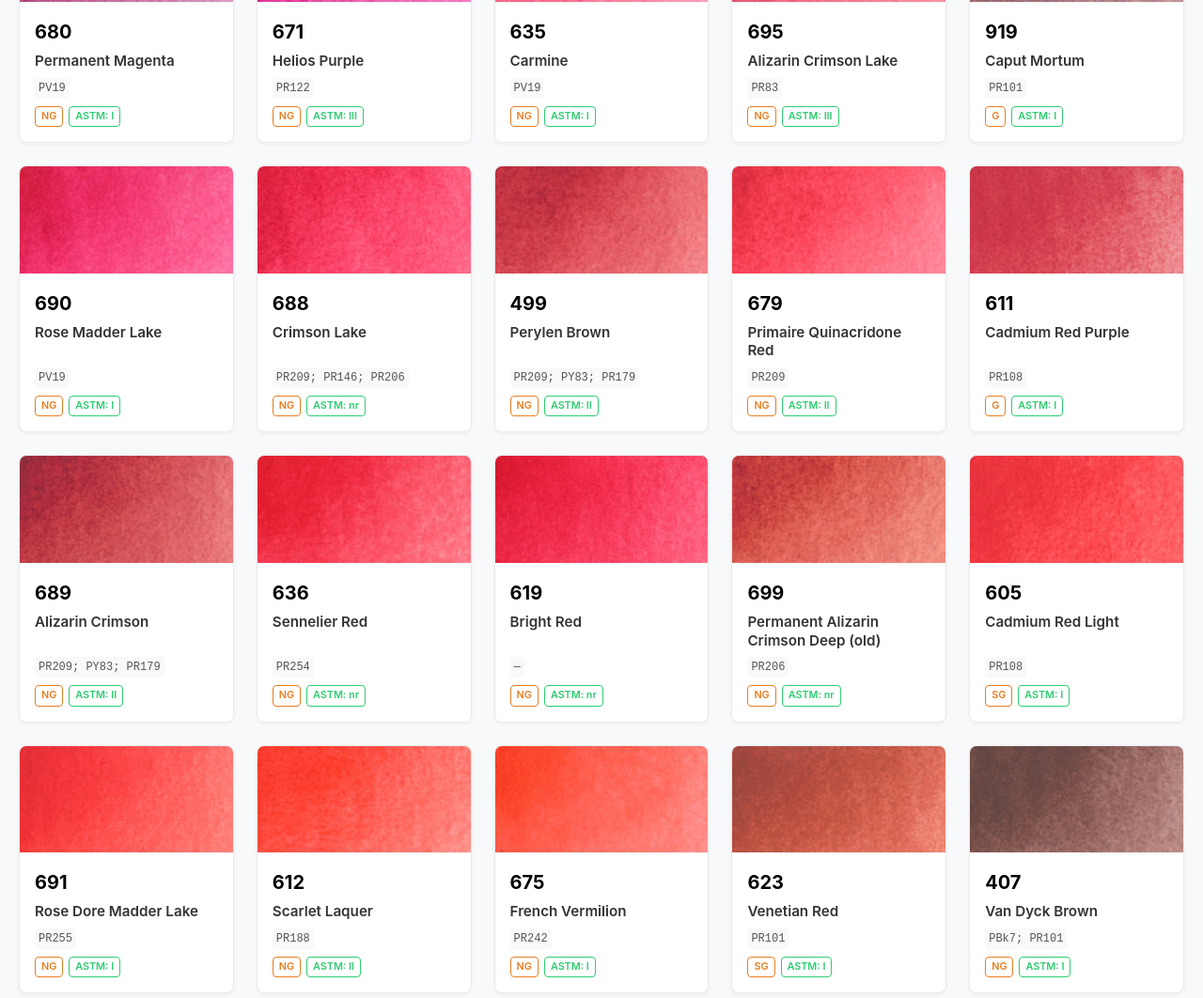
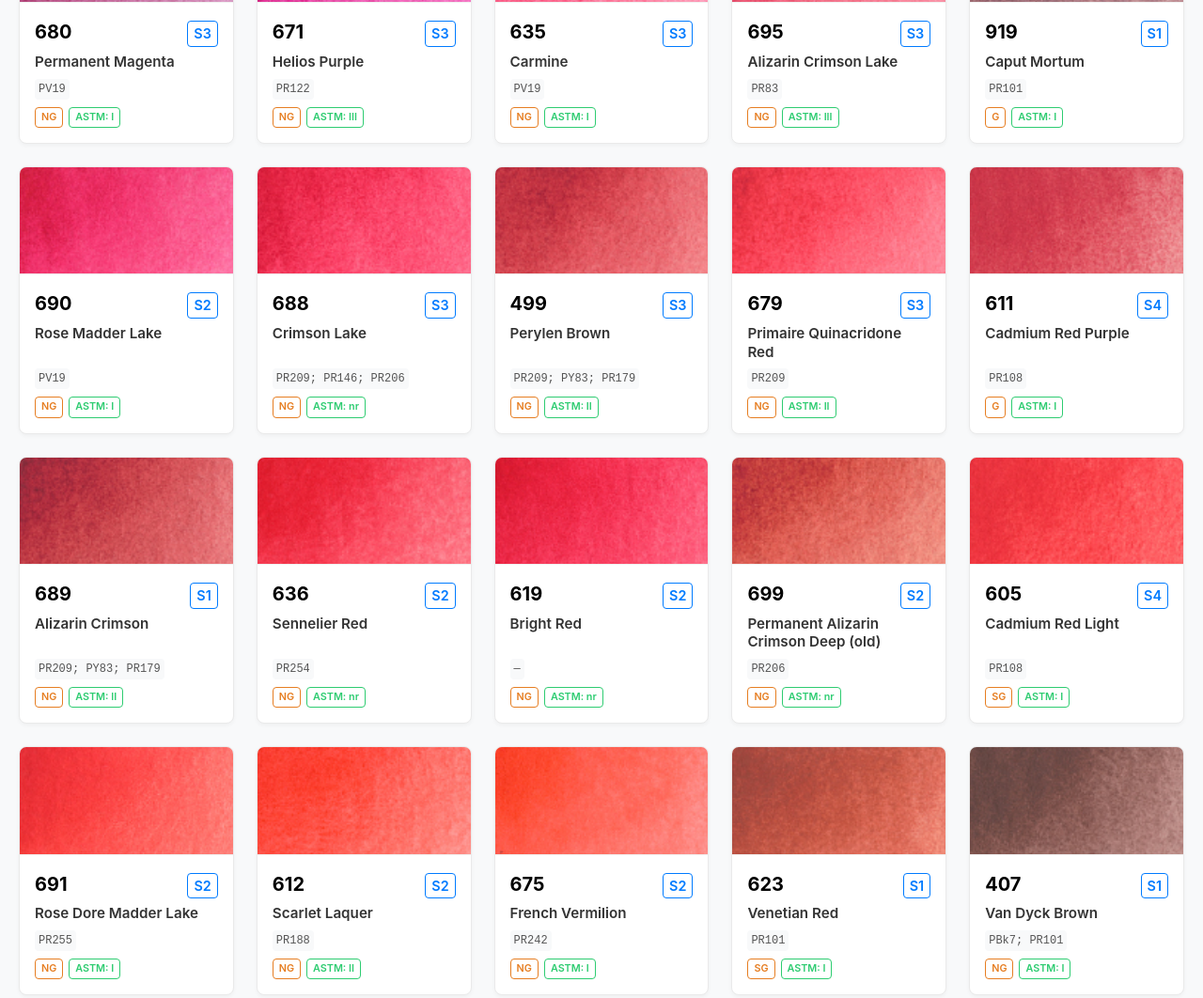
Before and after one commit to 142tony/Sennelier-l-Aquarelle-Color-chart, a plain HTML site: page index.html in a window 1280 px wide. Shown: the part 360-1422 px from the top of the page at 94% size. Drawn offline with Linux system fonts and the light colour scheme.

```diff
--- a/index.html
+++ b/index.html
@@ -197,6 +197,7 @@
 
         .badge-astm { color: #2ecc71; border-color: #2ecc71; }
         .badge-prop { color: #e67e22; border-color: #e67e22; }
+        .badge-series { color: #007bff; border-color: #007bff; }
 
         .no-result {
             grid-column: 1 / -1;
@@ -249,106 +250,106 @@
      * 解析自您提供的清單，已處理 Pigments 與 ASTM 格式
      */
     const colorData = [
-        { id: '680', name: 'Permanent Magenta', pigment: 'PV19', prop: 'NG', astm: 'I' },
-        { id: '671', name: 'Helios Purple', pigment: 'PR122', prop: 'NG', astm: 'III' },
-        { id: '635', name: 'Carmine', pigment: 'PV19', prop: 'NG', astm: 'I' },
-        { id: '695', name: 'Alizarin Crimson Lake', pigment: 'PR83', prop: 'NG', astm: 'III' },
-        { id: '919', name: 'Caput Mortum', pigment: 'PR101', prop: 'G', astm: 'I' },
-        { id: '690', name: 'Rose Madder Lake', pigment: 'PV19', prop: 'NG', astm: 'I' },
-        { id: '688', name: 'Crimson Lake', pigment: 'PR209; PR146; PR206', prop: 'NG', astm: 'nr' },
-        { id: '499', name: 'Perylen Brown', pigment: 'PR209; PY83; PR179', prop: 'NG', astm: 'II' },
-        { id: '679', name: 'Primaire Quinacridone Red', pigment: 'PR209', prop: 'NG', astm: 'II' },
-        { id: '611', name: 'Cadmium Red Purple', pigment: 'PR108', prop: 'G', astm: 'I' },
-        { id: '689', name: 'Alizarin Crimson', pigment: 'PR209; PY83; PR179', prop: 'NG', astm: 'II' },
-        { id: '636', name: 'Sennelier Red', pigment: 'PR254', prop: 'NG', astm: 'nr' },
-        { id: '619', name: 'Bright Red', pigment: '—', prop: 'NG', astm: 'nr' },
-        { id: '699', name: 'Permanent Alizarin Crimson Deep (old)', pigment: 'PR206', prop: 'NG', astm: 'nr' },
-        { id: '605', name: 'Cadmium Red Light', pigment: 'PR108', prop: 'SG', astm: 'I' },
-        { id: '691', name: 'Rose Dore Madder Lake', pigment: 'PR255', prop: 'NG', astm: 'I' },
-        { id: '612', name: 'Scarlet Laquer', pigment: 'PR188', prop: 'NG', astm: 'II' },
-        { id: '675', name: 'French Vermilion', pigment: 'PR242', prop: 'NG', astm: 'I' },
-        { id: '623', name: 'Venetian Red', pigment: 'PR101', prop: 'SG', astm: 'I' },
-        { id: '407', name: 'Van Dyck Brown', pigment: 'PBk7; PR101', prop: 'NG', astm: 'I' },
-        { id: '211', name: 'Burnt Sienna', pigment: 'PBr7', prop: 'SG', astm: 'I' },
-        { id: '641', name: 'Sennelier Orange', pigment: 'PO73', prop: 'NG', astm: 'nr' },
-        { id: '645', name: 'Chinese Orange', pigment: 'PY150; PR209; PBr23', prop: 'NG', astm: 'I' },
-        { id: '435', name: 'Transparent Brown', pigment: 'PBk7; PR101', prop: 'G', astm: 'I' },
-        { id: '202', name: 'Burnt Umber', pigment: 'PBr7', prop: 'SG', astm: 'I' },
-        { id: '640', name: 'Red Orange', pigment: 'PO43; PY83', prop: 'NG', astm: 'I' },
-        { id: '440', name: 'Warm Sepia', pigment: 'PBr7; PBk7', prop: 'G', astm: 'I' },
-        { id: '537', name: 'Cadmium Yellow Orange', pigment: 'PY35; PO20', prop: 'NG', astm: 'II' },
-        { id: '599', name: 'Quinacridone Gold', pigment: 'PR101; PY150; PR206', prop: 'SG', astm: 'nr' },
-        { id: '257', name: 'Gold Ochre', pigment: 'PY119; PY42; PY83', prop: 'NG', astm: 'nr' },
-        { id: '755', name: 'Ivory Black', pigment: 'PBk9', prop: 'G', astm: 'I' },
-        { id: '208', name: 'Raw Sienna', pigment: 'PBr7', prop: 'SG', astm: 'I' },
-        { id: '205', name: 'Raw Umber', pigment: 'PBr7', prop: 'SG', astm: 'I' },
-        { id: '533', name: 'Cadmium Yellow Deep', pigment: 'PY35', prop: 'NG', astm: 'I' },
-        { id: '753', name: 'Lamp Black', pigment: 'PBk9; PY43', prop: 'G', astm: 'I' },
-        { id: '705', name: 'Warm Grey', pigment: 'PW6; PY42; PBk11; PR101', prop: 'NG', astm: 'I' },
-        { id: '252', name: 'Yellow Ochre', pigment: 'PY43', prop: 'SG', astm: 'I' },
-        { id: '443', name: 'Raw Sepia', pigment: 'PBr7; PBk7', prop: 'SG', astm: 'I' },
-        { id: '254', name: 'Light Yellow Ochre', pigment: 'PY42; PY150', prop: 'SG', astm: 'I' },
-        { id: '566', name: 'Naples Yellow Deep', pigment: 'PBr24', prop: 'G', astm: 'I' },
-        { id: '565', name: 'French Ochre', pigment: 'PY3; PY150; PBr23; PBr7', prop: 'NG', astm: 'I' },
-        { id: '579', name: 'Sennelier Yellow Deep', pigment: 'PY83; PY153', prop: 'NG', astm: 'I' },
-        { id: '517', name: 'Indian Yellow', pigment: 'PY154; PY153', prop: 'NG', astm: 'II' },
-        { id: '567', name: 'Naples Yellow', pigment: 'PY35; PW6; PW4', prop: 'NG', astm: 'I' },
-        { id: '116', name: 'Titanium White', pigment: 'PW6', prop: 'NG', astm: 'I' },
-        { id: '857', name: 'Brown Green', pigment: 'PY129', prop: 'NG', astm: 'nr' },
-        { id: '578', name: 'Sennelier Yellow Light', pigment: 'PY153', prop: 'NG', astm: 'I' },
-        { id: '445', name: 'Brown Pink', pigment: 'PY150; PG7; PBr23', prop: 'NG', astm: 'nr' },
-        { id: '561', name: 'Yellow Lake', pigment: 'PY150', prop: 'SG', astm: 'I' },
-        { id: '112', name: 'Chinese White', pigment: 'PW4', prop: 'NG', astm: 'I' },
-        { id: '587', name: 'Yellow Sophie', pigment: 'PY93', prop: 'NG', astm: 'nr' },
-        { id: '529', name: 'Cadmium Yellow Light', pigment: 'PY35', prop: 'NG', astm: 'I' },
-        { id: '574', name: 'Primary Yellow', pigment: 'PY74', prop: 'NG', astm: 'nr' },
-        { id: '559', name: 'Aureoline', pigment: 'PY40', prop: 'NG', astm: 'II' },
-        { id: '535', name: 'Cadmium Lemon Yellow', pigment: 'PY35', prop: 'NG', astm: 'I' },
-        { id: '576', name: 'Nickel Yellow', pigment: 'PY53', prop: 'G', astm: 'I' },
-        { id: '501', name: 'Lemon Yellow', pigment: 'PY3', prop: 'NG', astm: 'II' },
-        { id: '813', name: 'Olive Green', pigment: 'PY150; PG36; PBr23', prop: 'NG', astm: 'nr' },
-        { id: '709', name: 'Sennelier Grey', pigment: 'PW6; PBk9; PG17', prop: 'NG', astm: 'nr' },
-        { id: '213', name: 'Green Earth', pigment: 'PBr7', prop: 'G', astm: 'I' },
-        { id: '871', name: 'Bright Yellow Green', pigment: 'PG7; PY3', prop: 'NG', astm: 'II' },
-        { id: '819', name: 'Sap Green', pigment: 'PB29; PY153', prop: 'NG', astm: 'II' },
-        { id: '805', name: 'Phthalo Green Light', pigment: 'PG7; PY153', prop: 'NG', astm: 'II' },
-        { id: '815', name: 'Chromium Oxide Green', pigment: 'PG17', prop: 'G', astm: 'I' },
-        { id: '809', name: "Hooker's Green", pigment: 'PY83; PG36', prop: 'NG', astm: 'nr' },
-        { id: '823', name: 'Cadmium Green Light', pigment: 'PG7; PY35', prop: 'NG', astm: 'I' },
-        { id: '817', name: 'Sennelier Green', pigment: 'PG36', prop: 'NG', astm: 'I' },
-        { id: '847', name: 'Emerald Green', pigment: 'PG36', prop: 'NG', astm: 'I' },
-        { id: '899', name: 'Forest Green', pigment: 'PBk7; PG7; PY42', prop: 'NG', astm: 'I' },
-        { id: '837', name: 'Viridian Green', pigment: 'PG18; PG7', prop: 'G', astm: 'I' },
-        { id: '203', name: 'Greenish Umber', pigment: 'PB60; PBk7; PY83', prop: 'SG', astm: 'I' },
-        { id: '807', name: 'Phthalo Green Deep', pigment: 'PB15:3; PG7', prop: 'NG', astm: 'II' },
-        { id: '856', name: 'Cobalt Green', pigment: 'PB36', prop: 'G', astm: 'I' },
-        { id: '341', name: 'Phthalocyanine Turquoise', pigment: 'PB15:3; PG7', prop: 'NG', astm: 'II' },
-        { id: '843', name: 'Turquoise Green', pigment: 'PG50', prop: 'G', astm: 'nr' },
-        { id: '344', name: 'Cinereous Blue', pigment: 'PB15:3; PW4', prop: 'NG', astm: 'II' },
-        { id: '302', name: 'Cerulean Blue (2024)', pigment: 'PB35', prop: 'G', astm: 'I' },
-        { id: '302', name: 'Cerulean Blue', pigment: 'PB28', prop: 'G', astm: 'I' },
-        { id: '305', name: 'Cerulean Blue Red Shade (2024)', pigment: 'PB35', prop: 'G', astm: 'I' },
-        { id: '305', name: 'Cerulean Blue Red Shade', pigment: 'PB28', prop: 'G', astm: 'I' },
-        { id: '308', name: 'Indigo', pigment: 'PB60; PB15:1; PBk7', prop: 'NG', astm: 'II' },
-        { id: '326', name: 'Phthalocyanine Blue', pigment: 'PB15:3', prop: 'NG', astm: 'II' },
-        { id: '318', name: 'Prussian Blue', pigment: 'PB27', prop: 'NG', astm: 'I' },
-        { id: '707', name: 'Light Grey', pigment: 'PW6; PB29; PBk7', prop: 'NG', astm: 'I' },
-        { id: '307', name: 'Cobalt Blue', pigment: 'PB28', prop: 'G', astm: 'I' },
-        { id: '322', name: 'Royal Blue', pigment: 'PB15:6; PW6; PB29', prop: 'NG', astm: 'II' },
-        { id: '312', name: 'Ultramarine Light', pigment: 'PB29', prop: 'SG', astm: 'I' },
-        { id: '309', name: 'Cobalt Deep', pigment: 'PB72', prop: 'G', astm: 'nr' },
-        { id: '315', name: 'Ultramarine Deep', pigment: 'PB29', prop: 'SG', astm: 'I' },
-        { id: '314', name: 'French Ultramarine Blue', pigment: 'PB29; PV15', prop: 'SG', astm: 'I' },
-        { id: '399', name: 'Blue Sennelier', pigment: 'PB15:6', prop: 'NG', astm: 'II' },
-        { id: '395', name: 'Blue Indanthrene', pigment: 'PB60', prop: 'NG', astm: 'nr' },
-        { id: '703', name: "Payne's Grey", pigment: 'PV19; PB15:1; PBk7', prop: 'NG', astm: 'I' },
-        { id: '903', name: 'Blue Violet', pigment: 'PV15', prop: 'G', astm: 'I' },
-        { id: '917', name: 'Dioxazine Purple', pigment: 'PV23', prop: 'NG', astm: 'III' },
-        { id: '905', name: 'Red Violet', pigment: 'PV16', prop: 'G', astm: 'I' },
-        { id: '913', name: 'Cobalt Violet Deep Hue', pigment: 'PR122; PV16', prop: 'SG', astm: 'II' },
-        { id: '931', name: 'Neutral Tint', pigment: 'PB60; PBk7; PR209', prop: 'NG', astm: 'nr' },
-        { id: '911', name: 'Cobalt Violet Light Hue', pigment: 'PR122; PV16; PW6', prop: 'NG', astm: 'II' },
-        { id: '659', name: 'Opera Rose', pigment: 'PR81:1', prop: 'SG', astm: 'nr' }
+        { id: '680', name: 'Permanent Magenta', pigment: 'PV19', prop: 'NG', astm: 'I', series: 'S3' },
+        { id: '671', name: 'Helios Purple', pigment: 'PR122', prop: 'NG', astm: 'III', series: 'S3' },
+        { id: '635', name: 'Carmine', pigment: 'PV19', prop: 'NG', astm: 'I', series: 'S3' },
+        { id: '695', name: 'Alizarin Crimson Lake', pigment: 'PR83', prop: 'NG', astm: 'III', series: 'S3' },
+        { id: '919', name: 'Caput Mortum', pigment: 'PR101', prop: 'G', astm: 'I', series: 'S1' },
+        { id: '690', name: 'Rose Madder Lake', pigment: 'PV19', prop: 'NG', astm: 'I', series: 'S2' },
+        { id: '688', name: 'Crimson Lake', pigment: 'PR209; PR146; PR206', prop: 'NG', astm: 'nr', series: 'S3' },
+        { id: '499', name: 'Perylen Brown', pigment: 'PR209; PY83; PR179', prop: 'NG', astm: 'II', series: 'S3' },
+        { id: '679', name: 'Primaire Quinacridone Red', pigment: 'PR209', prop: 'NG', astm: 'II', series: 'S3' },
+        { id: '611', name: 'Cadmium Red Purple', pigment: 'PR108', prop: 'G', astm: 'I', series: 'S4' },
+        { id: '689', name: 'Alizarin Crimson', pigment: 'PR209; PY83; PR179', prop: 'NG', astm: 'II', series: 'S1' },
+        { id: '636', name: 'Sennelier Red', pigment: 'PR254', prop: 'NG', astm: 'nr', series: 'S2' },
+        { id: '619', name: 'Bright Red', pigment: '—', prop: 'NG', astm: 'nr', series: 'S2' },
+        { id: '699', name: 'Permanent Alizarin Crimson Deep (old)', pigment: 'PR206', prop: 'NG', astm: 'nr', series: 'S2' },
+        { id: '605', name: 'Cadmium Red Light', pigment: 'PR108', prop: 'SG', astm: 'I', series: 'S4' },
+        { id: '691', name: 'Rose Dore Madder Lake', pigment: 'PR255', prop: 'NG', astm: 'I', series: 'S2' },
+        { id: '612', name: 'Scarlet Laquer', pigment: 'PR188', prop: 'NG', astm: 'II', series: 'S2' },
+        { id: '675', name: 'French Vermilion', pigment: 'PR242', prop: 'NG', astm: 'I', series: 'S2' },
+        { id: '623', name: 'Venetian Red', pigment: 'PR101', prop: 'SG', astm: 'I', series: 'S1' },
+        { id: '407', name: 'Van Dyck Brown', pigment: 'PBk7; PR101', prop: 'NG', astm: 'I', series: 'S1' },
+        { id: '211', name: 'Burnt Sienna', pigment: 'PBr7', prop: 'SG', astm: 'I', series: 'S1' },
+        { id: '641', name: 'Sennelier Orange', pigment: 'PO73', prop: 'NG', astm: 'nr', series: 'S2' },
+        { id: '645', name: 'Chinese Orange', pigment: 'PY150; PR209; PBr23', prop: 'NG', astm: 'I', series: 'S3' },
+        { id: '435', name: 'Transparent Brown', pigment: 'PBk7; PR101', prop: 'G', astm: 'I', series: 'S1' },
+        { id: '202', name: 'Burnt Umber', pigment: 'PBr7', prop: 'SG', astm: 'I', series: 'S1' },
+        { id: '640', name: 'Red Orange', pigment: 'PO43; PY83', prop: 'NG', astm: 'I', series: 'S3' },
+        { id: '440', name: 'Warm Sepia', pigment: 'PBr7; PBk7', prop: 'G', astm: 'I', series: 'S1' },
+        { id: '537', name: 'Cadmium Yellow Orange', pigment: 'PY35; PO20', prop: 'NG', astm: 'II', series: 'S4' },
+        { id: '599', name: 'Quinacridone Gold', pigment: 'PR101; PY150; PR206', prop: 'SG', astm: 'nr', series: 'S3' },
+        { id: '257', name: 'Gold Ochre', pigment: 'PY119; PY42; PY83', prop: 'NG', astm: 'nr', series: 'S1' },
+        { id: '755', name: 'Ivory Black', pigment: 'PBk9', prop: 'G', astm: 'I', series: 'S1' },
+        { id: '208', name: 'Raw Sienna', pigment: 'PBr7', prop: 'SG', astm: 'I', series: 'S1' },
+        { id: '205', name: 'Raw Umber', pigment: 'PBr7', prop: 'SG', astm: 'I', series: 'S1' },
+        { id: '533', name: 'Cadmium Yellow Deep', pigment: 'PY35', prop: 'NG', astm: 'I', series: 'S4' },
+        { id: '753', name: 'Lamp Black', pigment: 'PBk9; PY43', prop: 'G', astm: 'I', series: 'S1' },
+        { id: '705', name: 'Warm Grey', pigment: 'PW6; PY42; PBk11; PR101', prop: 'NG', astm: 'I', series: 'S1' },
+        { id: '252', name: 'Yellow Ochre', pigment: 'PY43', prop: 'SG', astm: 'I', series: 'S1' },
+        { id: '443', name: 'Raw Sepia', pigment: 'PBr7; PBk7', prop: 'SG', astm: 'I', series: 'S1' },
+        { id: '254', name: 'Light Yellow Ochre', pigment: 'PY42; PY150', prop: 'SG', astm: 'I', series: 'S1' },
+        { id: '566', name: 'Naples Yellow Deep', pigment: 'PBr24', prop: 'G', astm: 'I', series: 'S1' },
+        { id: '565', name: 'French Ochre', pigment: 'PY3; PY150; PBr23; PBr7', prop: 'NG', astm: 'I', series: 'S3' },
+        { id: '579', name: 'Sennelier Yellow Deep', pigment: 'PY83; PY153', prop: 'NG', astm: 'I', series: 'S1' },
+        { id: '517', name: 'Indian Yellow', pigment: 'PY154; PY153', prop: 'NG', astm: 'II', series: 'S1' },
+        { id: '567', name: 'Naples Yellow', pigment: 'PY35; PW6; PW4', prop: 'NG', astm: 'I', series: 'S1' },
+        { id: '116', name: 'Titanium White', pigment: 'PW6', prop: 'NG', astm: 'I', series: 'S1' },
+        { id: '857', name: 'Brown Green', pigment: 'PY129', prop: 'NG', astm: 'nr', series: 'S2' },
+        { id: '578', name: 'Sennelier Yellow Light', pigment: 'PY153', prop: 'NG', astm: 'I', series: 'S1' },
+        { id: '445', name: 'Brown Pink', pigment: 'PY150; PG7; PBr23', prop: 'NG', astm: 'nr', series: 'S1' },
+        { id: '561', name: 'Yellow Lake', pigment: 'PY150', prop: 'SG', astm: 'I', series: 'S1' },
+        { id: '112', name: 'Chinese White', pigment: 'PW4', prop: 'NG', astm: 'I', series: 'S1' },
+        { id: '587', name: 'Yellow Sophie', pigment: 'PY93', prop: 'NG', astm: 'nr', series: 'S1' },
+        { id: '529', name: 'Cadmium Yellow Light', pigment: 'PY35', prop: 'NG', astm: 'I', series: 'S4' },
+        { id: '574', name: 'Primary Yellow', pigment: 'PY74', prop: 'NG', astm: 'nr', series: 'S1' },
+        { id: '559', name: 'Aureoline', pigment: 'PY40', prop: 'NG', astm: 'II', series: 'S4' },
+        { id: '535', name: 'Cadmium Lemon Yellow', pigment: 'PY35', prop: 'NG', astm: 'I', series: 'S4' },
+        { id: '576', name: 'Nickel Yellow', pigment: 'PY53', prop: 'G', astm: 'I', series: 'S4' },
+        { id: '501', name: 'Lemon Yellow', pigment: 'PY3', prop: 'NG', astm: 'II', series: 'S1' },
+        { id: '813', name: 'Olive Green', pigment: 'PY150; PG36; PBr23', prop: 'NG', astm: 'nr', series: 'S1' },
+        { id: '709', name: 'Sennelier Grey', pigment: 'PW6; PBk9; PG17', prop: 'NG', astm: 'nr', series: 'S1' },
+        { id: '213', name: 'Green Earth', pigment: 'PBr7', prop: 'G', astm: 'I', series: 'S1' },
+        { id: '871', name: 'Bright Yellow Green', pigment: 'PG7; PY3', prop: 'NG', astm: 'II', series: 'S2' },
+        { id: '819', name: 'Sap Green', pigment: 'PB29; PY153', prop: 'NG', astm: 'II', series: 'S1' },
+        { id: '805', name: 'Phthalo Green Light', pigment: 'PG7; PY153', prop: 'NG', astm: 'II', series: 'S1' },
+        { id: '815', name: 'Chromium Oxide Green', pigment: 'PG17', prop: 'G', astm: 'I', series: 'S3' },
+        { id: '809', name: "Hooker's Green", pigment: 'PY83; PG36', prop: 'NG', astm: 'nr', series: 'S1' },
+        { id: '823', name: 'Cadmium Green Light', pigment: 'PG7; PY35', prop: 'NG', astm: 'I', series: 'S4' },
+        { id: '817', name: 'Sennelier Green', pigment: 'PG36', prop: 'NG', astm: 'I', series: 'S1' },
+        { id: '847', name: 'Emerald Green', pigment: 'PG36', prop: 'NG', astm: 'I', series: 'S1' },
+        { id: '899', name: 'Forest Green', pigment: 'PBk7; PG7; PY42', prop: 'NG', astm: 'I', series: 'S1' },
+        { id: '837', name: 'Viridian Green', pigment: 'PG18; PG7', prop: 'G', astm: 'I', series: 'S3' },
+        { id: '203', name: 'Greenish Umber', pigment: 'PB60; PBk7; PY83', prop: 'SG', astm: 'I', series: 'S1' },
+        { id: '807', name: 'Phthalo Green Deep', pigment: 'PB15:3; PG7', prop: 'NG', astm: 'II', series: 'S1' },
+        { id: '856', name: 'Cobalt Green', pigment: 'PB36', prop: 'G', astm: 'I', series: 'S4' },
+        { id: '341', name: 'Phthalocyanine Turquoise', pigment: 'PB15:3; PG7', prop: 'NG', astm: 'II', series: 'S2' },
+        { id: '843', name: 'Turquoise Green', pigment: 'PG50', prop: 'G', astm: 'nr', series: 'S4' },
+        { id: '344', name: 'Cinereous Blue', pigment: 'PB15:3; PW4', prop: 'NG', astm: 'II', series: 'S1' },
+        { id: '302', name: 'Cerulean Blue (2024)', pigment: 'PB35', prop: 'G', astm: 'I', series: 'S4' },
+        { id: '302', name: 'Cerulean Blue', pigment: 'PB28', prop: 'G', astm: 'I', series: 'S4' },
+        { id: '305', name: 'Cerulean Blue Red Shade (2024)', pigment: 'PB35', prop: 'G', astm: 'I', series: 'S4' },
+        { id: '305', name: 'Cerulean Blue Red Shade', pigment: 'PB28', prop: 'G', astm: 'I', series: 'S4' },
+        { id: '308', name: 'Indigo', pigment: 'PB60; PB15:1; PBk7', prop: 'NG', astm: 'II', series: 'S1' },
+        { id: '326', name: 'Phthalocyanine Blue', pigment: 'PB15:3', prop: 'NG', astm: 'II', series: 'S1' },
+        { id: '318', name: 'Prussian Blue', pigment: 'PB27', prop: 'NG', astm: 'I', series: 'S1' },
+        { id: '707', name: 'Light Grey', pigment: 'PW6; PB29; PBk7', prop: 'NG', astm: 'I', series: 'S1' },
+        { id: '307', name: 'Cobalt Blue', pigment: 'PB28', prop: 'G', astm: 'I', series: 'S4' },
+        { id: '322', name: 'Royal Blue', pigment: 'PB15:6; PW6; PB29', prop: 'NG', astm: 'II', series: 'S1' },
+        { id: '312', name: 'Ultramarine Light', pigment: 'PB29', prop: 'SG', astm: 'I', series: 'S2' },
+        { id: '309', name: 'Cobalt Deep', pigment: 'PB72', prop: 'G', astm: 'nr', series: 'S4' },
+        { id: '315', name: 'Ultramarine Deep', pigment: 'PB29', prop: 'SG', astm: 'I', series: 'S2' },
+        { id: '314', name: 'French Ultramarine Blue', pigment: 'PB29; PV15', prop: 'SG', astm: 'I', series: 'S2' },
+        { id: '399', name: 'Blue Sennelier', pigment: 'PB15:6', prop: 'NG', astm: 'II', series: 'S1' },
+        { id: '395', name: 'Blue Indanthrene', pigment: 'PB60', prop: 'NG', astm: 'nr', series: 'S3' },
+        { id: '703', name: "Payne's Grey", pigment: 'PV19; PB15:1; PBk7', prop: 'NG', astm: 'I', series: 'S1' },
+        { id: '903', name: 'Blue Violet', pigment: 'PV15', prop: 'G', astm: 'I', series: 'S2' },
+        { id: '917', name: 'Dioxazine Purple', pigment: 'PV23', prop: 'NG', astm: 'III', series: 'S3' },
+        { id: '905', name: 'Red Violet', pigment: 'PV16', prop: 'G', astm: 'I', series: 'S3' },
+        { id: '913', name: 'Cobalt Violet Deep Hue', pigment: 'PR122; PV16', prop: 'SG', astm: 'II', series: 'S2' },
+        { id: '931', name: 'Neutral Tint', pigment: 'PB60; PBk7; PR209', prop: 'NG', astm: 'nr', series: 'S1' },
+        { id: '911', name: 'Cobalt Violet Light Hue', pigment: 'PR122; PV16; PW6', prop: 'NG', astm: 'II', series: 'S2' },
+        { id: '659', name: 'Opera Rose', pigment: 'PR81:1', prop: 'SG', astm: 'nr', series: 'S2' }
     ];
 
     const gridContainer = document.getElementById('gridContainer');
@@ -409,6 +410,7 @@
                 <div class="info">
                     <div class="header-row">
                         <span class="color-id">${escapeHTML(color.id)}</span>
+                        <span class="badge badge-series">${escapeHTML(color.series)}</span>
                     </div>
                     <div class="name-en">${escapeHTML(color.name)}</div>
 
@@ -435,7 +437,8 @@
         const filtered = colorData.filter(item =>
             item.id.includes(query) ||
             item.name.toLowerCase().includes(query) ||
-            item.pigment.toLowerCase().includes(query)
+            item.pigment.toLowerCase().includes(query) ||
+            (item.series && item.series.toLowerCase().includes(query))
         );
         renderList(filtered);
     };
```
